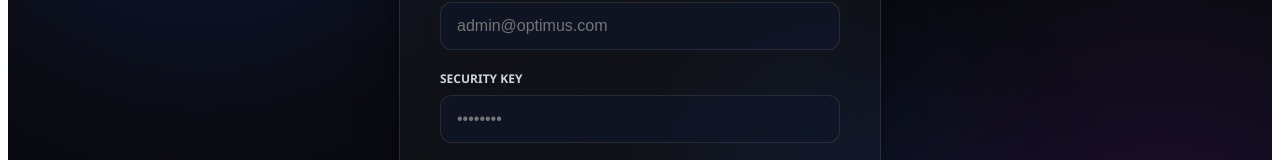
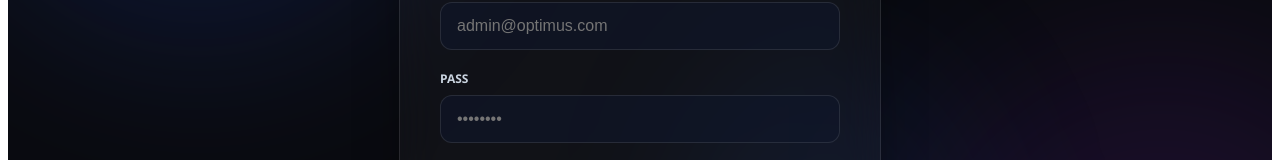
Before and after one commit to AndresIFTS24/SistemaDeSeguridad, an Angular app in the folder optimus-front/: page /login in a window 1280 px wide. Shown: the part 397-557 px from the top of the page. Built offline with nearby package versions, Linux system fonts and the light colour scheme.

Commit message:
prueba cambio

```diff
--- a/optimus-front/src/app/components/login/login.component.html
+++ b/optimus-front/src/app/components/login/login.component.html
@@ -24,7 +24,7 @@
       </div>
 
       <div class="input-group">
-        <label for="password">Security Key</label>
+        <label for="password">pass</label>
         <div class="input-wrapper">
           <input type="password" id="password" formControlName="password" placeholder="••••••••">
           <span class="input-focus"></span>
```
